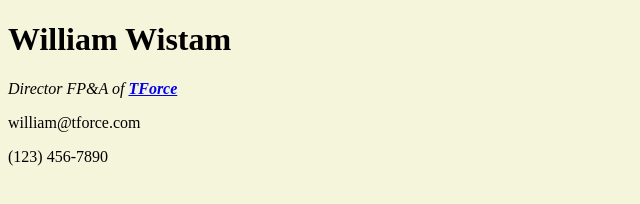
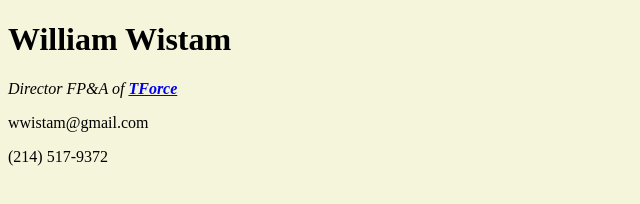
Before and after one commit to wwistam/ww, a plain HTML site: page contact.html in a window 1280 px wide. Shown: the full height of the page, 0-640 px from the left. Drawn offline with Linux system fonts and the light colour scheme.

Commit message:
Update contact.html

```diff
--- a/contact.html
+++ b/contact.html
@@ -8,7 +8,7 @@
 
     <h1>William Wistam</h1>
     <p><em>Director FP&A of <strong><a href="https://www.tforcelogistics.com/">TForce</a></strong></em></p>
-    <p>william@tforce.com</p>
-    <p>(123) 456-7890</p>
+    <p>wwistam@gmail.com</p>
+    <p>(214) 517-9372</p>
   </body>
 </html>
```
